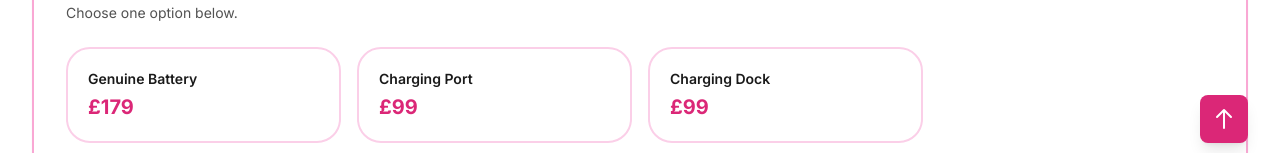
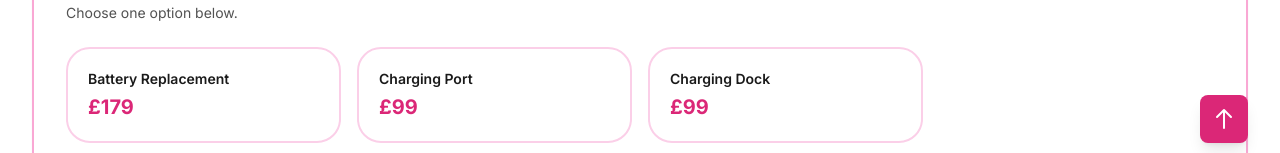
Before and after one commit to pradeepannagarasu/icrack, a Next.js app: page /repairs/iphone/iphone-16-pro-max in a window 1280 px wide. Both pictures are taken after a click on the button "Battery & charging". Shown: the part 1149-1302 px from the top of the page. Built offline with nearby package versions, Linux system fonts and the light colour scheme.

Commit message:
Rename Genuine Battery option to Battery Replacement

```diff
--- a/components/repairs/DeviceRepairPage.tsx
+++ b/components/repairs/DeviceRepairPage.tsx
@@ -463,7 +463,7 @@ export default function DeviceRepairPage({
                   <p className="text-sm text-neutral-600 mb-6">Choose one option below.</p>
                   <div className="grid grid-cols-1 sm:grid-cols-2 lg:grid-cols-4 gap-4">
                     {([
-                      { repair: "battery", subType: "original" as const, label: "Genuine Battery" },
+                      { repair: "battery", subType: "original" as const, label: "Battery Replacement" },
                       { repair: "charging-port", subType: "port" as const, label: "Charging Port" },
                       { repair: "charging-port", subType: "dock" as const, label: "Charging Dock" },
                     ] as { repair: "battery" | "charging-port"; subType: "original" | "port" | "dock"; label: string }[])
```
